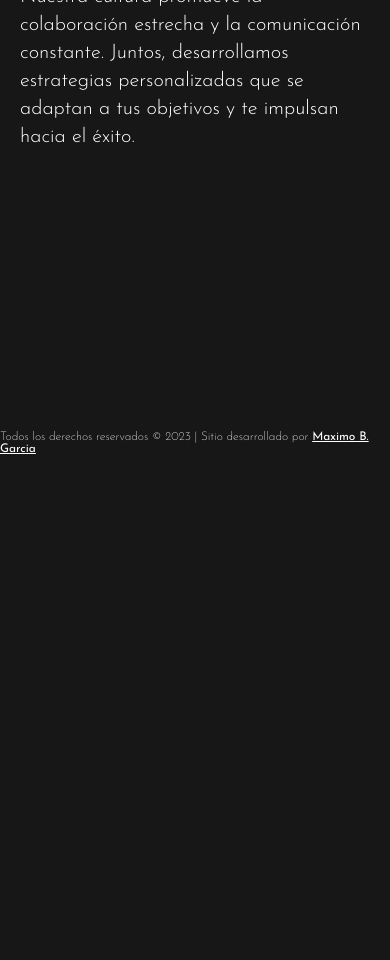
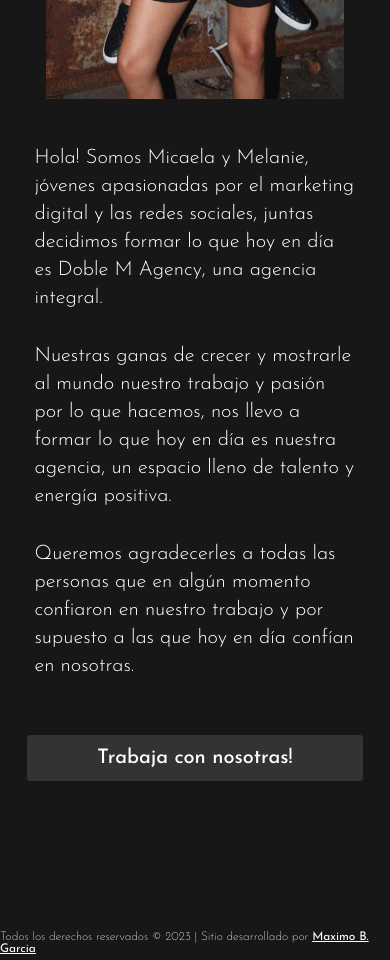
Before and after one commit to GarciaMaximoB/dobleM, a React (Vite) app: page / in a window 390 px wide. Shown: the part 2520-3480 px from the top of the page. Before the commit the page ends 2980 px from the top, so only its background shows below. Built offline with nearby package versions, Linux system fonts and the light colour scheme.

Commit message:
Agregamos la seccion 'nosotras'

```diff
--- a/src/App.css
+++ b/src/App.css
@@ -11,7 +11,6 @@ body {
 }
 
 html {
-
     scroll-behavior: smooth;
 }
 
@@ -194,28 +193,58 @@ body {
     line-height: 1.4em;
 }
 
-.culture-section {
+.leaders-section {
     display: flex;
     justify-content: center;
     align-items: center;
     margin-bottom: 250px;
 }
 
-.culture-container {
-    max-width: 85%;
+.lideres-foto{
+    height: 650px;
+    margin-right: 60px;
+}
+
+.lideres-button{
+    text-align: center;
+    text-decoration: none;
+    font-size: 20px;
+    font-weight: 500;
+    line-height: 28px;
+    margin-left: 20px;
+    padding: 9px 10px;
+    width: 40%;
+    background-color: #333;
+    border: none;
+    border-radius: 3px;
+    cursor: pointer;
+    transition: 0.25s all ease;
+    margin-top: 40px;
+}
+
+.lideres-button:hover{
+    background-color: #474747;
+}
+
+.leaders-container {
     display: flex;
     flex-direction: column;
     justify-content: center;
     align-items: center;
 }
 
-.columns {
+.columns{
     display: flex;
     align-items: center;
     justify-content: center;
 }
 
-.columns span {
+.spans-lideres{
+    display: flex;
+    flex-direction: column;
+    max-width: 40%;
+}
+.spans-lideres span {
     padding: 20px;
     font-size: 24px;
     font-weight: 300;
@@ -458,26 +487,6 @@ body {
     line-height: 1.4em;
 }
 
-.column-1 a {
-    text-align: center;
-    text-decoration: none;
-    font-size: 18px;
-    font-weight: 500;
-    line-height: 28px;
-    margin-left: 30px;
-    padding: 9px 15px;
-    width: 40%;
-    background-color: #333;
-    border: none;
-    border-radius: 3px;
-    cursor: pointer;
-    transition: 0.25s all ease;
-}
-
-.column-1 a:hover {
-    background-color: #474747;
-}
-
 .column-2 img {
     height: 450px;
 }
@@ -624,7 +633,7 @@ body {
         align-items: center;
         position: fixed;
         /* Añadimos esta línea */
-        top: 8.49%;
+        top: 8.6%;
         /* Ajusta este valor según tu necesidad para dejar espacio entre el navbar y los links */
         right: 0;
         /* Añadimos esta línea */
@@ -641,13 +650,13 @@ body {
         animation: fadeIn 1s ease-out
     }
 
-    .nav-list li {
+    .nav-item {
         display: flex;
         justify-content: center;
         align-items: center ;
         margin-left: 0;
         /* Añadimos esta línea para que los enlaces aparezcan uno debajo del otro */
-        padding: 11.5%;
+        padding: 15%;
         width: 100%;
         text-align: center;
         border-bottom: #5e5e5e 1px solid;
@@ -707,9 +716,37 @@ body {
         line-height: 1.4em;
     }
 
-    .culture-container {
-        padding: 10px 0;
-        max-width: 100%;
+    .leaders-section {
+        margin-bottom: 150px;
+
+    }
+
+    .spans-lideres{
+        display: flex;
+        flex-direction: column;
+        max-width: 90%;
+    }
+
+    .lideres-foto{
+        height: 550px;
+        margin-right: 0;
+        margin-bottom: 30px;
+    }
+
+    .lideres-button{
+        align-self: center;
+        font-size: 20px;
+        margin-left: 0px;
+        padding: 9px 10px;
+        width: 90%;
+        margin-top: 40px;
+    }
+
+    .spans-lideres span {
+        padding: 15px;
+        font-size:20px;
+        font-weight: 300;
+        line-height: 1.4em;
     }
 
     .columns {
@@ -717,11 +754,6 @@ body {
         flex-direction: column;
         align-items: center;
         justify-content: center;
-    }
-
-    .columns span {
-        padding: 20px;
-        font-size: 20px;
     }
 
     /*SERVICES PAGE*/
--- a/src/components/NavBar.jsx
+++ b/src/components/NavBar.jsx
@@ -34,17 +34,14 @@ function NavBar() {
                 <li className="nav-item">
                     <a href="/#agency" onClick={removeNav}>{t('nav-agencia')}</a>
                 </li>
-                <li className="nav-item">
-                    <a href="/#culture" onClick={removeNav}>{t('nav-cultura')}</a>
+                <li className="nav-item" >
+                    <a href="/#leaders" onClick={removeNav}>{t('nav-lideres')}</a>
                 </li>
                 <li className="nav-item">
                     <a href="/servicios/#services" onClick={removeNav}>{t('nav-servicios')}</a>
                 </li>
                 <li className="nav-item">
                     <a href="/servicios/#clients" onClick={removeNav}>{t('nav-clientes')}</a>
-                </li>
-                <li className="nav-item" >
-                    <a href="/lideres/#leaders" onClick={removeNav}>{t('nav-lideres')}</a>
                 </li>
                 <li className="nav-item">
                     <a href="/contact" onClick={removeNav}>{t('nav-contacto')}</a>
--- a/src/locales/en.json
+++ b/src/locales/en.json
@@ -33,7 +33,7 @@
     "team-title":"Professional team",
     "team-paragraph":"We have a team of highly trained professionals passionate about digital marketing. We work hand in hand with you to understand your needs and develop personalized strategies that propel you towards success.",
     "lideres":"Leaders",
-    "lideres-btn":"Start your journey with us",
+    "lideres-btn":"Work with us",
     "not-found-t":"Page not found",
     "not-found-p":"Sorry, the page you were looking for is not available. sorry for the inconvenience",
     "not-found-b":"Home page",
--- a/src/locales/es.json
+++ b/src/locales/es.json
@@ -8,8 +8,9 @@
     "nav-contacto":"Contacto",
     "agencia-text":"Somos una agencia de marketing dedicada a brindar soluciones integrales que impulsan tu presencia en línea y te ayudan a destacar en un mercado cada vez más competitivo. En Doble M Agency, entendemos que la clave para el éxito en el mundo digital radica en la estrategia, la creatividad y la conexión con tu audiencia. ",
     "cultura-title":"NOSOTRAS",
-    "cultura-t1":"En nuestra agencia, nuestra cultura se basa en la pasión y el compromiso con tu éxito. Estamos aquí para ayudarte a alcanzar tus objetivos y superar tus expectativas. Contamos con un equipo altamente capacitado y apasionado, trabajando mano a mano contigo para desarrollar estrategias personalizadas que te impulsen hacia el éxito",
-    "cultura-t2":"Entendemos que cada negocio es único, y no hay enfoque de talla única. Por eso, trabajamos de la mano contigo para comprender tus necesidades específicas. Nuestra cultura promueve la colaboración estrecha y la comunicación constante. Juntos, desarrollamos estrategias personalizadas que se adaptan a tus objetivos y te impulsan hacia el éxito.",
+    "lideres-t1":"Hola! Somos Micaela y Melanie, jóvenes apasionadas por el marketing digital y las redes sociales, juntas decidimos formar lo que hoy en día es Doble M Agency, una agencia integral. ",
+    "lideres-t2":"Nuestras ganas de crecer y mostrarle al mundo nuestro trabajo y pasión por lo que hacemos, nos llevo a formar lo que hoy en día es nuestra agencia, un espacio lleno de talento y energía positiva.",
+    "lideres-t3":"Queremos agradecerles a todas las personas que en algún momento confiaron en nuestro trabajo y por supuesto a las que hoy en día confían en nosotras.",
     "servicios-title":"NUESTROS SERVICIOS",
     "s-re-pub":"Relaciones Públicas",
     "s-co-man":"Community Manager",
@@ -33,7 +34,7 @@
     "team-title":"Equipo profesional",
     "team-paragraph":"Contamos con un equipo de profesionales altamente capacitados y apasionados por el marketing digital. Trabajamos de la mano contigo para comprender tus necesidades y desarrollar estrategias personalizadas que te impulsen hacia el éxito.",
     "lideres":"Líderes",
-    "lideres-btn":"Comienza tu viaje con nosotros",
+    "lideres-btn":"Trabaja con nosotras!",
     "contact-title":"Contactate con Doble M",
     "contact-paragraph":"Ya sea que estés buscando mejorar tu presencia en línea, fortalecer tu marca o llevar a cabo eventos memorables, en DobleM tenemos las soluciones que necesitas. ¡Comienza tu viaje con nosotros hoy mismo y descubre cómo podemos ayudarte a alcanzar tus metas de marketing!‍",
     "contact-paragraph2":"Contáctanos estamos aquí para responder a todas tus preguntas y discutir cómo podemos colaborar en tu próximo proyecto.",
--- a/src/pages/Home.jsx
+++ b/src/pages/Home.jsx
@@ -4,7 +4,8 @@ import imagenAgencia from "../assets/CamaraBN.png"
 import LanguageSwitcher from '../components/LanguageSwitcher';
 import { useTranslation } from 'react-i18next';
 import i18n from 'i18next';
-
+import lideresFoto from "../assets/owners_photo.jpg"
+import { Link } from 'react-router-dom';
 
 function Home() {
     const { t } = useTranslation();
@@ -36,16 +37,25 @@ function Home() {
                 </div>
             </div>
 
-            <div className='culture-section' id="culture">
-                <div className='culture-container'>
+            <div className='leaders-section' id="leaders">
+                <div className='leaders-container'>
                     <h1 className='heading-sections'>{t('cultura-title')}</h1>
                     <div className='columns'>
+                        <img src={lideresFoto} alt="Micaela Seggio & Melanie Iglesias" className='lideres-foto'/>
+                        <div className='spans-lideres'>
                         <span>
-                            {t('cultura-t1')}
+                            {t('lideres-t1')}
                         </span>
                         <span>
-                            {t('cultura-t2')}
+                            {t('lideres-t2')}
                         </span>
+                        <span>
+                            {t('lideres-t3')}
+                        </span>
+                        <Link to='/contact' className='lideres-button'>
+                            {t('lideres-btn')}
+                        </Link>
+                        </div>
                     </div>
                 </div>
             </div>
```
Also changed, not shown: src/assets/owners_photo.jpg (added).
